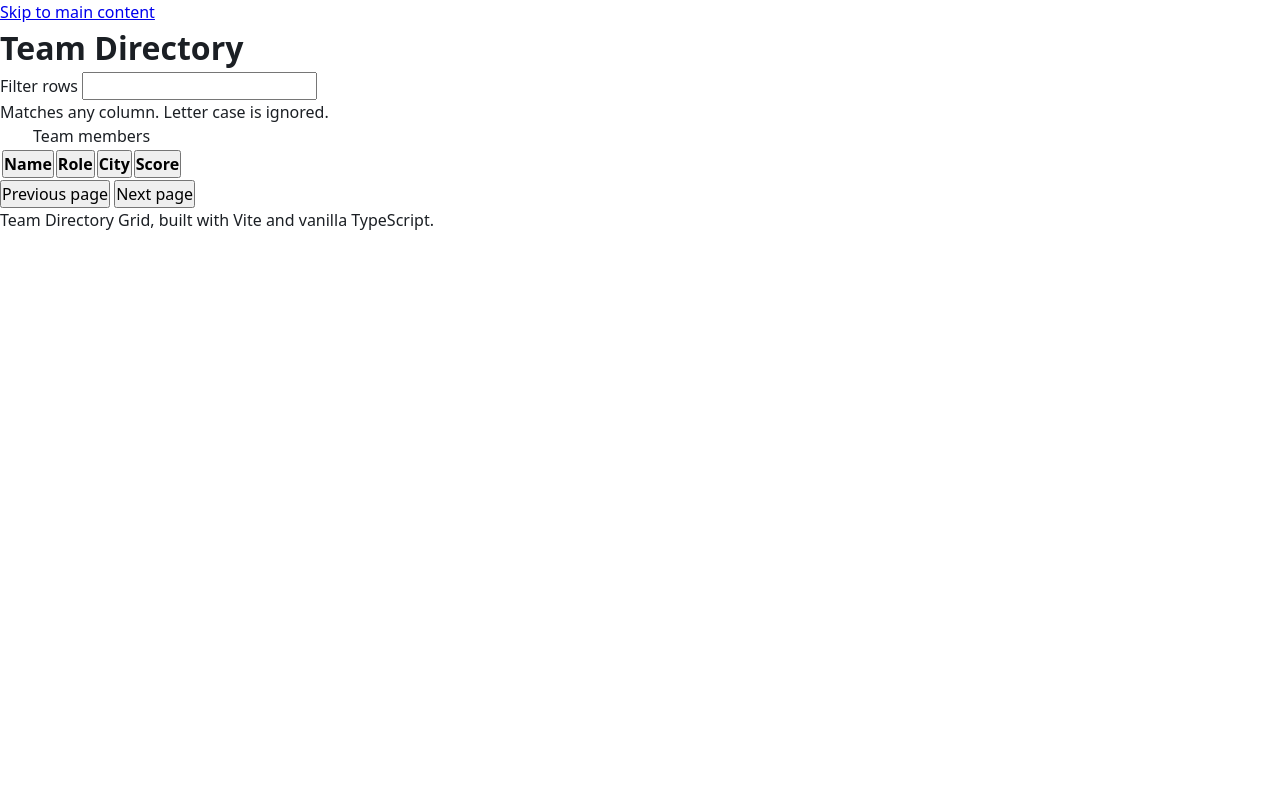
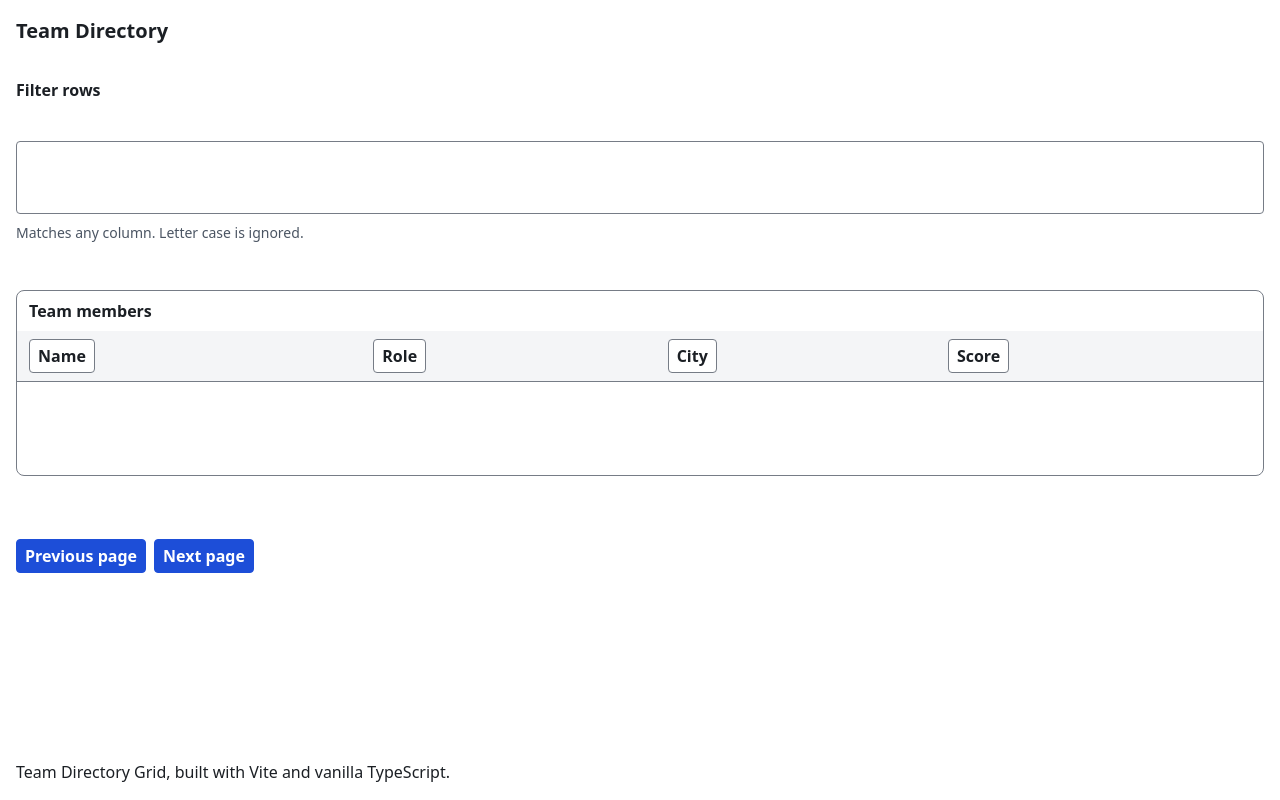
Before and after one commit to vanthien1462006-dotcom/hw1-data-grid, a website built with Vite: page index.html in a window 1280 px wide. Built offline with nearby package versions, Linux system fonts and the light colour scheme.

Commit message:
feat(css): table layout and focus indicators

```diff
--- a/src/css/layout.css
+++ b/src/css/layout.css
@@ -1 +1,74 @@
-/* stub: filled in H1-T06 */
+/* Page layout: mobile-first, one column at 375px */
+body {
+  display: flex;
+  flex-direction: column;
+  min-height: 100vh;
+}
+
+header,
+footer {
+  padding: var(--space-4);
+}
+
+h1 {
+  font-size: var(--font-size-lg);
+  font-weight: 700;
+}
+
+main {
+  flex: 1;
+  display: grid;
+  grid-template-columns: minmax(0, 1fr);
+  gap: var(--space-4);
+  padding: var(--space-4);
+}
+
+/* Skip link: off-screen until it receives focus */
+body > a[href="#main-content"] {
+  position: absolute;
+  top: var(--space-2);
+  left: var(--space-2);
+  padding: var(--space-2) var(--space-3);
+  color: var(--text);
+  background-color: var(--bg);
+  transform: translateY(-200%);
+}
+
+body > a[href="#main-content"]:focus {
+  transform: none;
+}
+
+/* Filter form */
+#grid-controls {
+  display: grid;
+  gap: var(--space-2);
+}
+
+#grid-controls label {
+  font-weight: 600;
+}
+
+#grid-controls input {
+  width: 100%;
+  min-height: var(--target-min);
+  padding: var(--space-2);
+  color: var(--text);
+  background-color: var(--bg);
+  border: 1px solid var(--border);
+  border-radius: var(--radius-sm);
+}
+
+#filter-hint {
+  font-size: var(--font-size-sm);
+  color: var(--text-muted);
+}
+
+/* Focus indicators: 2px ring for every interactive element */
+a:focus-visible,
+button:focus-visible,
+input:focus-visible,
+section:focus-visible,
+main:focus-visible {
+  outline: 2px solid var(--focus-ring);
+  outline-offset: 2px;
+}
--- a/src/css/table.css
+++ b/src/css/table.css
@@ -1 +1,73 @@
-/* stub: filled in H1-T06 */
+/* Table: scrolls inside its own section, never the whole page */
+main > section {
+  overflow-x: auto;
+  border: 1px solid var(--border);
+  border-radius: var(--radius-md);
+}
+
+table {
+  width: 100%;
+  min-width: 30rem;
+  border-collapse: collapse;
+}
+
+caption {
+  padding: var(--space-2) var(--space-3);
+  font-weight: 600;
+  text-align: left;
+}
+
+th,
+td {
+  padding: var(--space-2) var(--space-3);
+  text-align: left;
+  border-bottom: 1px solid var(--border);
+}
+
+th {
+  background-color: var(--surface);
+}
+
+th > button,
+nav button {
+  min-width: var(--target-min);
+  min-height: var(--target-min);
+  padding: var(--space-1) var(--space-2);
+  font-weight: 600;
+  color: var(--text);
+  background-color: var(--bg);
+  border: 1px solid var(--border);
+  border-radius: var(--radius-sm);
+  cursor: pointer;
+}
+
+/* Focus ring inside a cell is drawn inside the cell, so the scroll region does not clip it */
+td:focus-visible,
+th:focus-visible {
+  outline: 2px solid var(--focus-ring);
+  outline-offset: -2px;
+}
+
+tbody tr[aria-selected="true"] {
+  background-color: var(--selected-bg);
+}
+
+/* Pagination */
+nav {
+  display: flex;
+  flex-wrap: wrap;
+  gap: var(--space-2);
+  align-items: center;
+}
+
+nav button:not(:disabled) {
+  color: var(--accent-text);
+  background-color: var(--accent);
+  border-color: var(--accent);
+}
+
+nav button:disabled {
+  color: var(--text-muted);
+  background-color: var(--surface);
+  cursor: not-allowed;
+}
```
